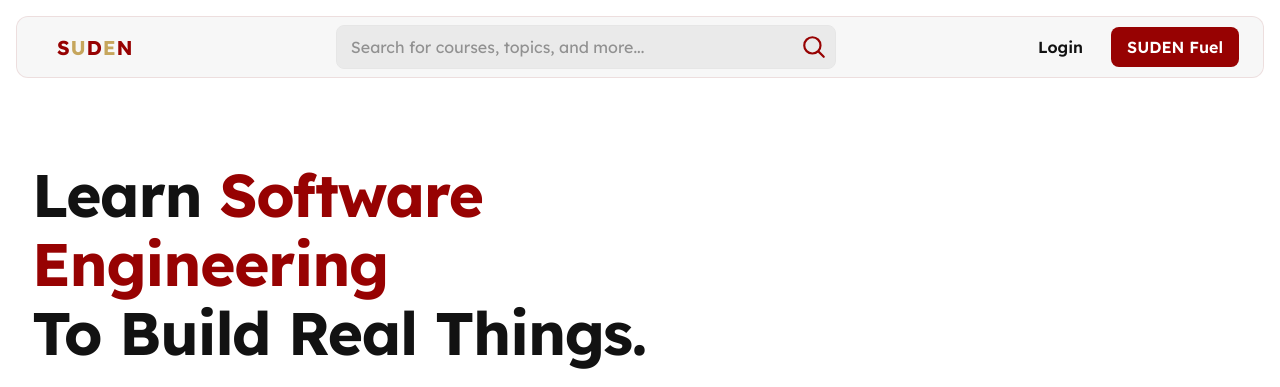
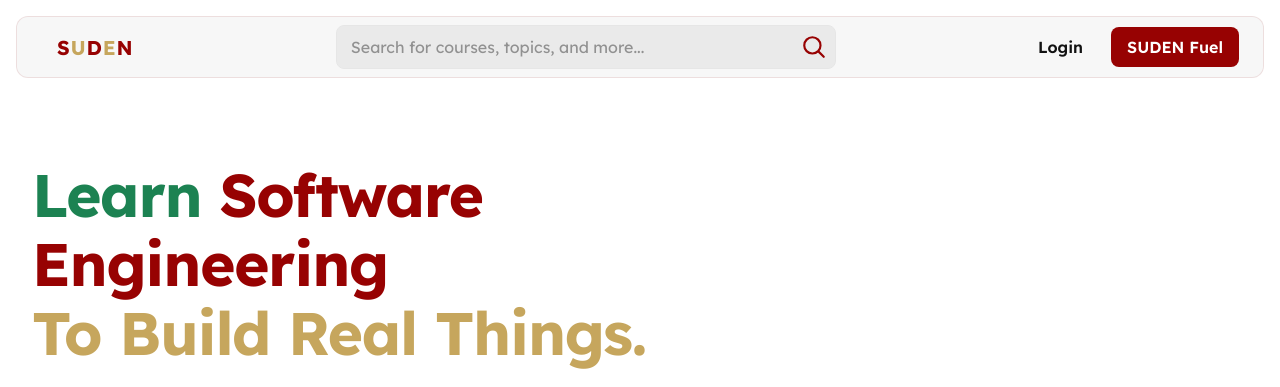
Before and after one commit to DivineIsaiah/Suden, a website built with Vite: page index.html in a window 1280 px wide. Shown: the top 387 px of the page. Built offline with nearby package versions, Linux system fonts and the light colour scheme; files whose address does not match are found by name.

Commit message:
color choices hero

```diff
--- a/css/pages/home.css
+++ b/css/pages/home.css
@@ -84,6 +84,14 @@
 	font-weight: var(--fw-b);
 	line-height: var(--lh-tight);
 	letter-spacing: -0.02em;
+}
+
+.hero-main{
+	color: hsl(var(--green));
+}
+
+.hero-alt{
+	color: hsl(var(--gold));
 }
 
 .hero-accent {
--- a/css/variables/colors.css
+++ b/css/variables/colors.css
@@ -53,6 +53,7 @@
        • SUDEN logo text */
 
     --red: 0 97% 30%;
+    --green: 180 97% 30%;
 
 
     /* -----------------------------------------------------
--- a/index.html
+++ b/index.html
@@ -65,10 +65,12 @@
 
                 <div class="hero-txt-bx">
                     <h1 id="hero-title">
-                        Learn
+                        <span class="hero-main">Learn</span>
+
                         <span class="hero-accent">Software Engineering</span>
                         <br>
-                        To Build Real Things.
+                        <span class="hero-alt">To Build Real Things.</span>
+
                     </h1>
 
                     <div class="hero-actions">
```
